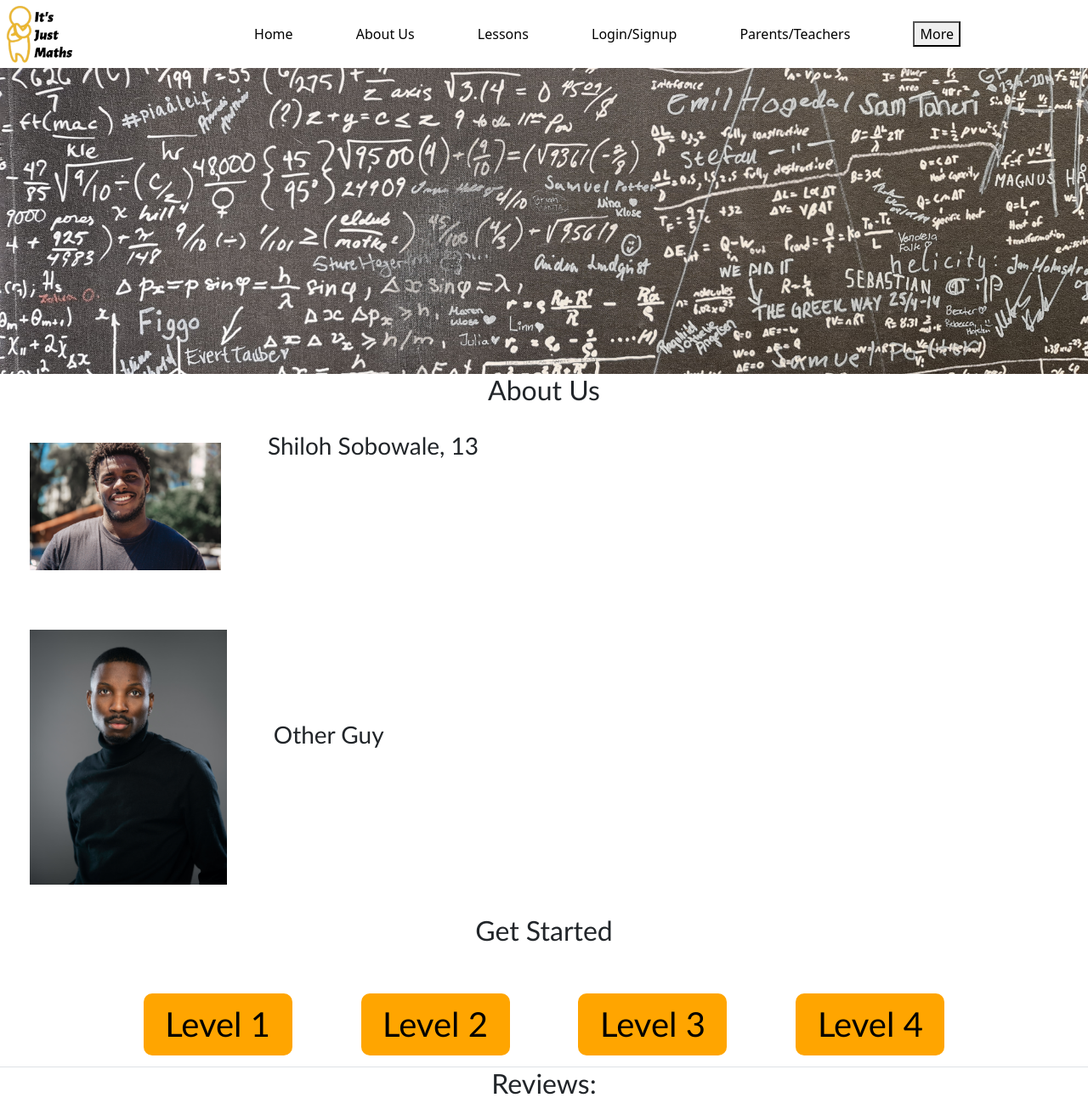
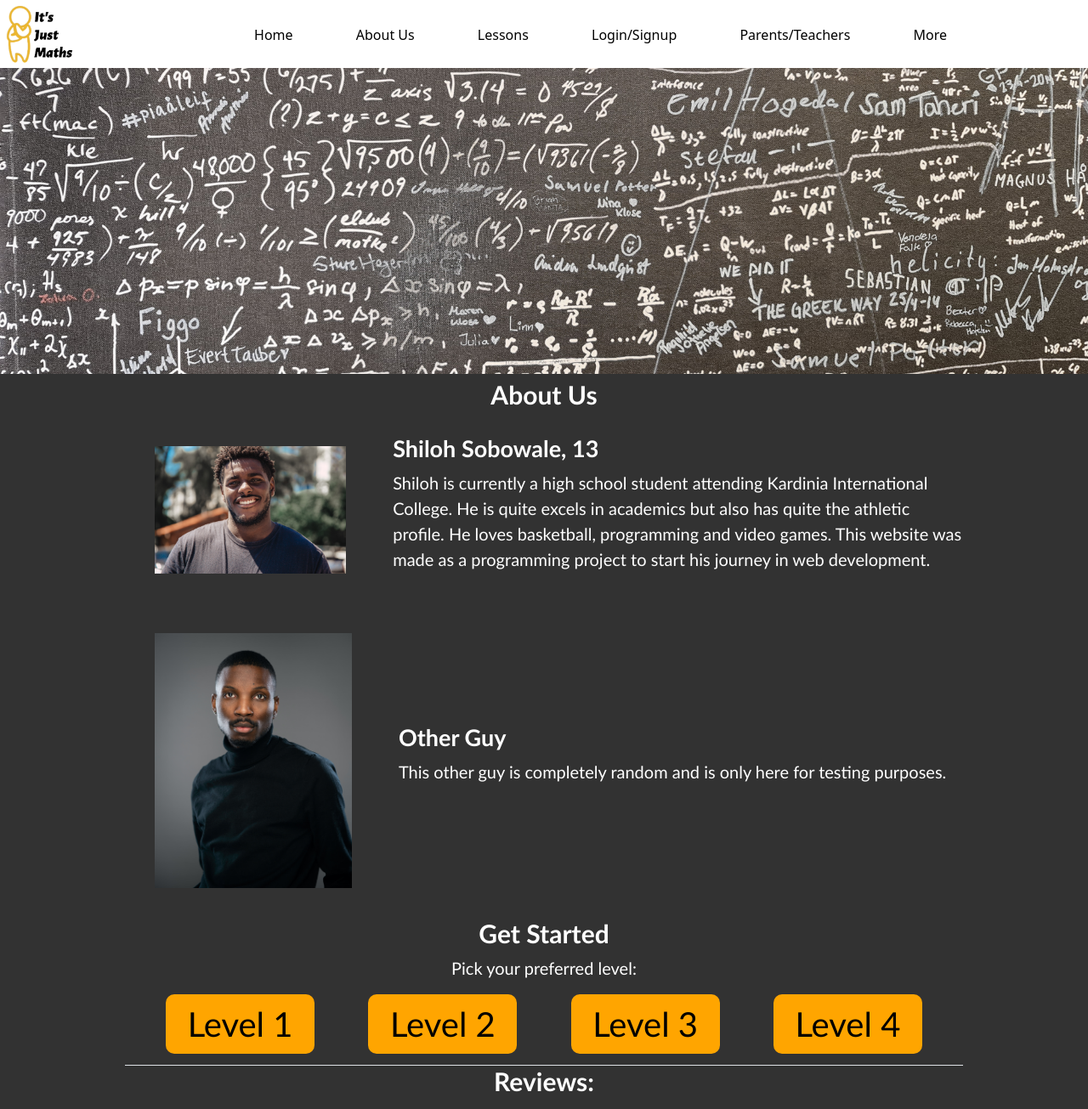
Before and after one commit to mil0h/Mathology, a Flask app: template templates/home.html in a window 1280 px wide. Shown: the whole page at 85% size. Run offline with Flask 3, Linux system fonts and the light colour scheme; the template is opened without the code that fills it, so the values that code supplies are empty.

Commit message:
fixed navbar and added dynamic data

```diff
--- a/app.py
+++ b/app.py
@@ -39,6 +39,10 @@ COMMENTS = [
 def hello_world():
   return render_template('home.html', comments=COMMENTS)
 
+@app.route("/level1")
+def level1stuff():
+  return render_template('level1.html')
+
 
 if __name__ == "__main__":
   app.run(host="0.0.0.0", debug=True)
--- /dev/null
+++ b/templates/aboutuspreview.html
@@ -0,0 +1,38 @@
+<div id='largecontainer'>
+  <div id='largeborder'>
+    <h2><center>About Us</center></h2>
+    <div id='container'>
+      <div id='img'>
+        <img src=https://d0dd7a01-034e-4c8d-98ca-ae203cbc23fe-00-2dbmygcgspys8.picard.replit.dev/static/blackperson.jpg  height=150>
+      </div>
+      <div id='text'>
+    <h3>Shiloh Sobowale, 13</h3>
+    <p>Shiloh is currently a high school student attending Kardinia International College. He is quite excels in academics but also has quite the athletic profile. He loves basketball, programming and video games. This website was made as a programming project to start his journey in web development. </p>
+      </div>
+    </div>
+    <div id='container'>
+      <div id='img2'>
+        <img src='https://d0dd7a01-034e-4c8d-98ca-ae203cbc23fe-00-2dbmygcgspys8.picard.replit.dev/static/other%20guy.jpg'
+          height='300'>
+      </div>
+      <div id='text2'>
+        <h3>Other Guy</h3>
+        <p>This other guy is completely random and is only here for testing purposes.</p>
+      </div>
+    </div>
+    <h2>Get Started</h2>
+    <div class='border-bottom' style='text-align: center; padding-bottom: 10px';>
+      <p>Pick your preferred level:</p>
+      <button type='button' class='button'>Level 1</button>
+      <button type='button' class='button'>Level 2</button>
+      <button type='button' class='button'>Level 3</button>
+      <button type='button' class='button'>Level 4</button>
+    </div>
+    <h2>Reviews:</h2>
+    <div >
+      {% for comment in comments %}
+        {% include 'comments.html' %}
+      {% endfor %}
+    </div>
+  </div>
+<div>
--- a/templates/comments.html
+++ b/templates/comments.html
@@ -1,5 +1,5 @@
 <div class='border-bottom row' style='margin-bottom:16px; color: white; padding-bottom: 10px;'>
-  <div class='col-10'>
+  <div class='col-11'>
     <h4>
       {{comment['username']}}
         {% if 'age' in comment %}
@@ -10,7 +10,7 @@
     </h4>
     {{comment['text']}}
   </div>
-  <div class='col-2'>
+  <div class='col-1'>
     <button type="button" class="btn btn-outline-info">Like</button>
   </div>
 </div>
--- a/templates/home.html
+++ b/templates/home.html
@@ -1,54 +1,267 @@
 <!DOCTYPE html>
 <html>
 <head>
+  <meta charset="utf-8" />
+  <meta name="viewport" content="width=device-width, initial-scale=1" />
+  <link href="https://cdn.jsdelivr.net/npm/bootstrap@5.3.2/dist/css/bootstrap.min.css" rel="stylesheet" integrity="sha384-T3c6CoIi6uLrA9TneNEoa7RxnatzjcDSCmG1MXxSR1GAsXEV/Dwwykc2MPK8M2HN" crossorigin="anonymous" />
+  <link rel='stylesheet' type='text/css'  href='css-files/mystyles.css' />
   <title> Its Just Maths</title>
-  <link rel='stylesheet' href='/mystyles.css'>
-  <meta charset="utf-8">
-  <meta name="viewport" content="width=device-width, initial-scale=1">
-  <link href="https://cdn.jsdelivr.net/npm/bootstrap@5.3.2/dist/css/bootstrap.min.css" rel="stylesheet" integrity="sha384-T3c6CoIi6uLrA9TneNEoa7RxnatzjcDSCmG1MXxSR1GAsXEV/Dwwykc2MPK8M2HN" crossorigin="anonymous">
 </head>
+<style>
+  h1 {
+    font-size: 40px;
+    font-family: Calibri;
+    color: rgb(255, 255, 255);
+  }
 
+  h2 {
+  font-family: Calibri;
+  font-size: 30px;
+  font-weight: bold;
+  text-align: center;
+  color: rgb(255, 255, 255);
+  }
+
+  h3 {
+  font-family: Calibri;
+  font-size: 27px;
+  font-weight: bold;
+  color: rgb(255, 255, 255);
+  }
+
+  h4 {
+  font-family: Calibri;
+  font-size: 22px;
+  font-weight: bold;
+  color: rgb(255, 255, 255)
+  }
+
+  p {
+  font-family: Calibri;
+  font-size: 20px;
+  font-weight: normal;
+  color: rgb(255, 255, 255);
+  }
+
+  #centralize {
+  margin: (0, auto, 0, auto)
+  }
+
+  #mainimage {
+  width: 100%;
+  height: 360px;
+  object-fit: cover
+  }
+
+  #container {
+  display: flex;
+  align-items: center;
+  justify-content: left;
+  }
+
+  #img {
+  max-width: 100%;
+  max-height: 100%;
+  padding: 35px
+  }
+
+  #img2 {
+  max-width: 100%;
+  max-height: 50%;
+  padding: 35px
+  }
+
+  #text {
+  font: size; 20px;
+  padding-left: 20px;
+  max-width: 800px;
+  }
+
+  #text2 {
+  font: size; 20px;
+  padding-left: 20px;
+  max-width: 800px;
+  }
+
+  body {
+  background-color: rgb(50, 50, 50);
+  }
+
+  .button {
+  top: 50%;
+  padding: 0.5%;
+  min-height:30px;
+  min-width: 175px;
+  margin-left: 3%;
+  margin-right: 3%;
+  margin-bottom: 3px;
+  border-radius: 10px;
+  font-size: 40px;
+  font-weight: normal;
+  font-family: Calibri;
+  background: rgb(255, 165, 0);
+  color: (255, 255, 255);
+  border: none;
+  }
+
+  .button:hover{
+  background: rgb(255, 255, 255);
+  color: rgb(255, 165, 0);
+  transition: 0.7s;
+  font-weight: bold;
+  }
+
+  .container {
+  width: 80%;
+  margin: 0 auto;
+  }
+
+  header {
+  background: rgb(255, 255, 255);
+  }
+
+  header::after {
+  content: '';
+  clear: both;
+  display: table;
+  }
+
+  .logo {
+  float: left;
+  padding: 5px;
+  }
+
+  nav {
+  float: right;
+  padding-right: 150px;
+  }
+
+  nav ul{
+  margin: 0;
+  paddding: 0;
+  list-style: none;
+  }
+
+  nav li {
+    display: inline-block;
+    margin-left: 70px;
+    padding-top: 13px;
+
+    position: relative;
+  }
+
+  nav .hovereffect::before {
+    content: '';
+    display: block;
+    height: 5px;
+    width: 100%;
+    background-color: #444;
+
+    position: absolute;
+    top: 0;
+    width: 0%;
+
+    transition: all ease-in-out 250ms;
+  }
+
+  nav .hovereffect:hover::before {
+    width: 100;
+  }
+
+  a {
+    color: rgb(0, 0, 0);
+    text-decoration: none;
+    padding-left: 0px;
+  }
+
+  /* nav a::before {
+    content: '';
+    display: block;
+    height: 5px;
+    width: 100%;
+    background-color: #444;
+
+    position: absolute;
+    top: 0;
+    width: 0%;
+
+    transition: all ease-in-out 250ms;
+  } */
+
+   a:hover::before {
+    width: 100%;
+  }
+
+  #btn {
+    background-conone rgb(255, 255, 255);
+    color: black;
+    padding: 1%;
+    padding-right: 0px;
+    font-size: 16px;
+    border: none;
+    outline: none;
+  }
+
+  #largeborder {
+    padding: 0.5%;
+    margin-left: 11%;
+    margin-right: 11%;
+  }
+
+  /* Dropdown Button */
+  .dropbtn {
+    background-color: white;
+    color: black;
+    padding: 16px;
+    padding-left: 0;
+    font-size: 16px;
+    border: none;
+
+  }
+
+  #dropdown {
+    display: inline-block;
+    position: relative ;
+  }
+
+  /* Dropdown Content (Hidden by Default) */
+  .dropdown-content {
+    display: none;
+    position: absolute;
+    background-color: white;
+    min-width: 160px;
+    box-shadow: 0px 8px 16px 0px rgba(0,0,0,0.2);
+    z-index: 1;
+  }
+
+  /* Links inside the dropdown */
+  .dropdown-content a {
+    color: black;
+    padding: 12px 16px;
+    text-decoration: none;
+    display: block;
+  }
+
+
+
+  /* Change color of dropdown links on hover */
+  .dropdown-content a:hover {background-color: #ddd;}
+
+  /* Show the dropdown menu on hover */
+  .dropdown:hover .dropdown-content {display: block;}
+
+  /* Change the background color of the dropdown button when the dropdown content is shown */
+  .dropdown:hover .dropbtn {background-color: ;}
+
+
+
+</style>
   {% include 'navbar.html' %}
 <body id='body'>
   <div id='centralize'>
      <img id='mainimage' src="https://d0dd7a01-034e-4c8d-98ca-ae203cbc23fe-00-2dbmygcgspys8.picard.replit.dev/static/mathematics.jpg"  >
-    <div id='largecontainer'>
-       <h2><center>About Us</center></h2>
-      <div id='container'>
-        <div id='img'>
-          <img src=https://d0dd7a01-034e-4c8d-98ca-ae203cbc23fe-00-2dbmygcgspys8.picard.replit.dev/static/blackperson.jpg  height=150>
-        </div>
-        <div id='text'>
-      <h3>Shiloh Sobowale, 13</h3>
-      <p>Shiloh is currently a high school student attending Kardinia International College. He is quite excels in academics but also has quite the athletic profile. He loves basketball, programming and video games. This website was made as a programming project to start his journey in web development. </p>
-        </div>
-    </div>
-    <div id='container'>
-      <div id='img2'>
-        <img src='https://d0dd7a01-034e-4c8d-98ca-ae203cbc23fe-00-2dbmygcgspys8.picard.replit.dev/static/other%20guy.jpg'
-          height='300'>
-      </div>
-      <div id='text2'>
-        <h3>Other Guy</h3>
-        <p>This other guy is completely random and is only here for testing purposes.</p>
-      </div>
-    </div>
-      <h2>Get Started</h2>
-      <div class='border-bottom' style='text-align: center; padding-bottom: 10px';>
-       <p>Pick your preferred level:</p>
-       <button type='button' class='button'>Level 1</button>
-       <button type='button' class='button'>Level 2</button>
-      <button type='button' class='button'>Level 3</button>
-       <button type='button' class='button'>Level 4</button>
-      </div>
-     </div>
-    <h2>Reviews:</h2>
-    <div >
-      {% for comment in comments %}
-        {% include 'comments.html' %}
-      {% endfor %}
-    </div>
-   </div>
+    {% include 'aboutuspreview.html' %}
+  </div>
   <script src="https://cdn.jsdelivr.net/npm/bootstrap@5.3.2/dist/js/bootstrap.bundle.min.js" integrity="sha384-C6RzsynM9kWDrMNeT87bh95OGNyZPhcTNXj1NW7RuBCsyN/o0jlpcV8Qyq46cDfL" crossorigin="anonymous"></script>
 </body>
 </html>
--- a/templates/navbar.html
+++ b/templates/navbar.html
@@ -4,17 +4,24 @@
 
     <nav>
       <ul>
-        <li><a href='#'>Home</a></li>
-        <li><a href='#'>About Us</a></li>
-        <li><a href='#'>Lessons</a></li>
-        <li><a href='#'>Login/Signup</a></li>
-        <li><a href='#'>Parents/Teachers</a></li>
+        <li><a class='hovereffect' href='#'>Home</a></li>
+        <li><a class='hovereffect' href='#'>About Us</a></li>
+        <li><a class='hovereffect' href='#'>Lessons</a></li>
+        <li><a class='hovereffect' href='#'>Login/Signup</a></li>
+        <li><a class='hovereffect' href='#'>Parents/Teachers</a></li>
         <li>
-           <div class='dropdown'>
-             <button>More</button>
-           </div>
+          <div class='dropdown'>
+            <button class="dropbtn">
+              <a class='hovereffect' href='#'>More</a>
+            </button>
+            <div class='dropdown-content'>
+              <a href='#'>School Programs</a>
+              <a href='#'>FAQ</a>
+              <a href='#'>Contact Us</a>
+            </div>
+          </div>
+        </li>
       </ul>
     </nav>
-
   </div>
 </header>
```
Also changed, not shown: css-files/mystyles.css (renamed from templates/mystyles.css), 1 other file.
